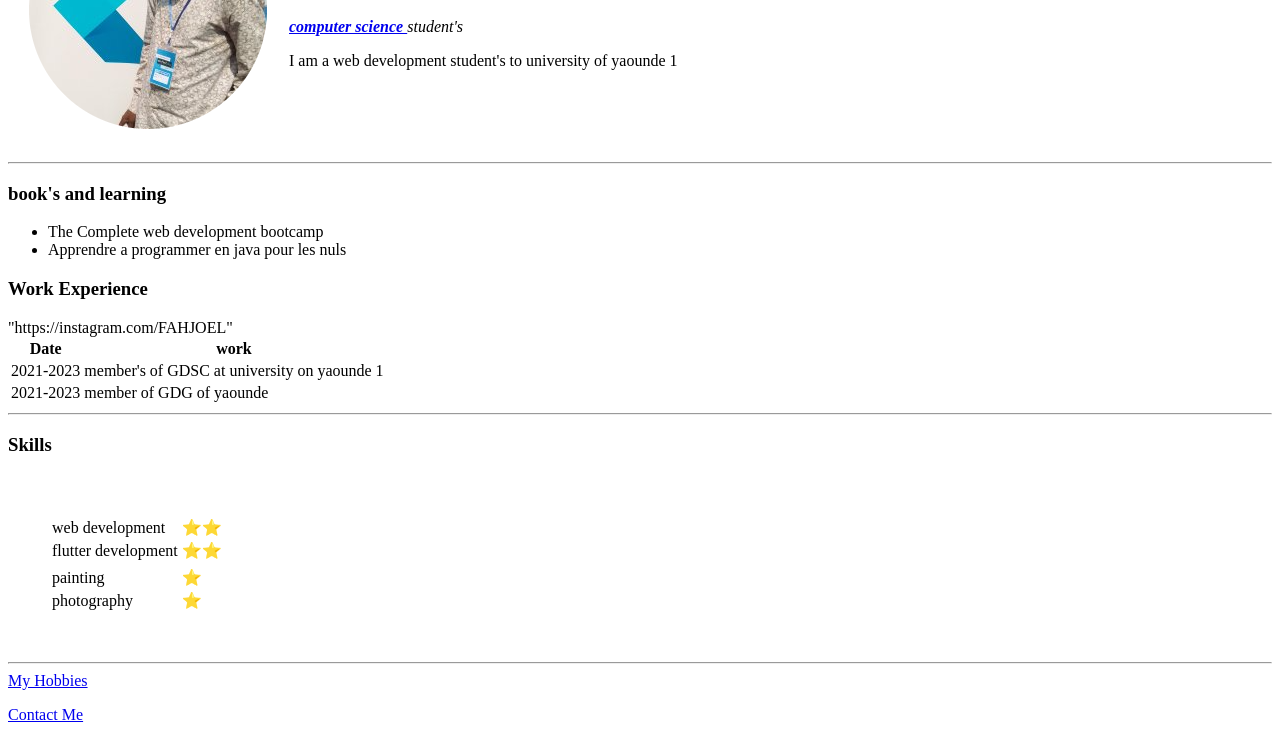
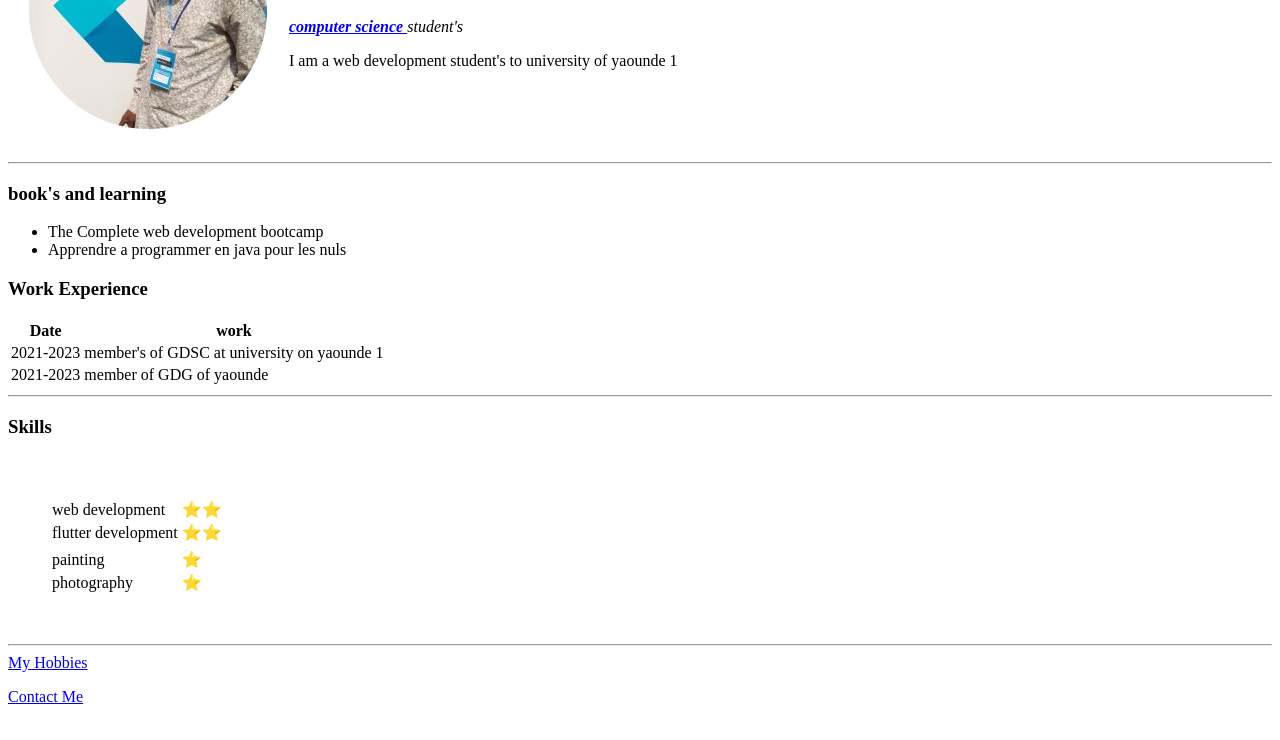
Before and after one commit to nguembu/cv, a plain HTML site: page index.html in a window 1280 px wide. Shown: the part 138-878 px from the top of the page. Drawn offline with Linux system fonts and the light colour scheme.

Commit message:
Update index.html
Signed-off-by: johnny <147928179+nguembu@users.noreply.github.com>

```diff
--- a/index.html
+++ b/index.html
@@ -30,7 +30,7 @@
         <td>2021-2023</td>
         <td>member's of GDSC at university on yaounde 1</td>
       </tr>
-      <tr>"https://instagram.com/FAHJOEL"
+      <tr>
         <td>2021-2023</td>
         <td>member of GDG of yaounde</td>
       </tr>
```
